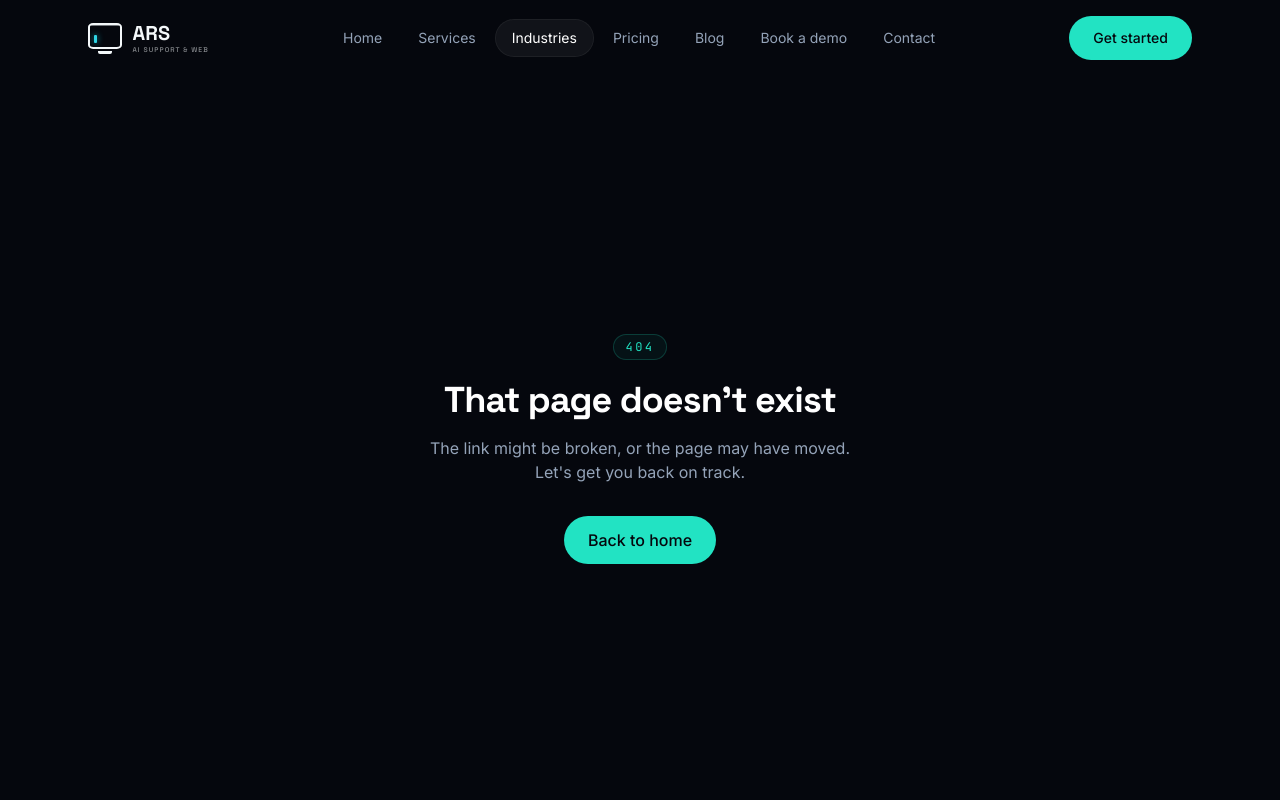
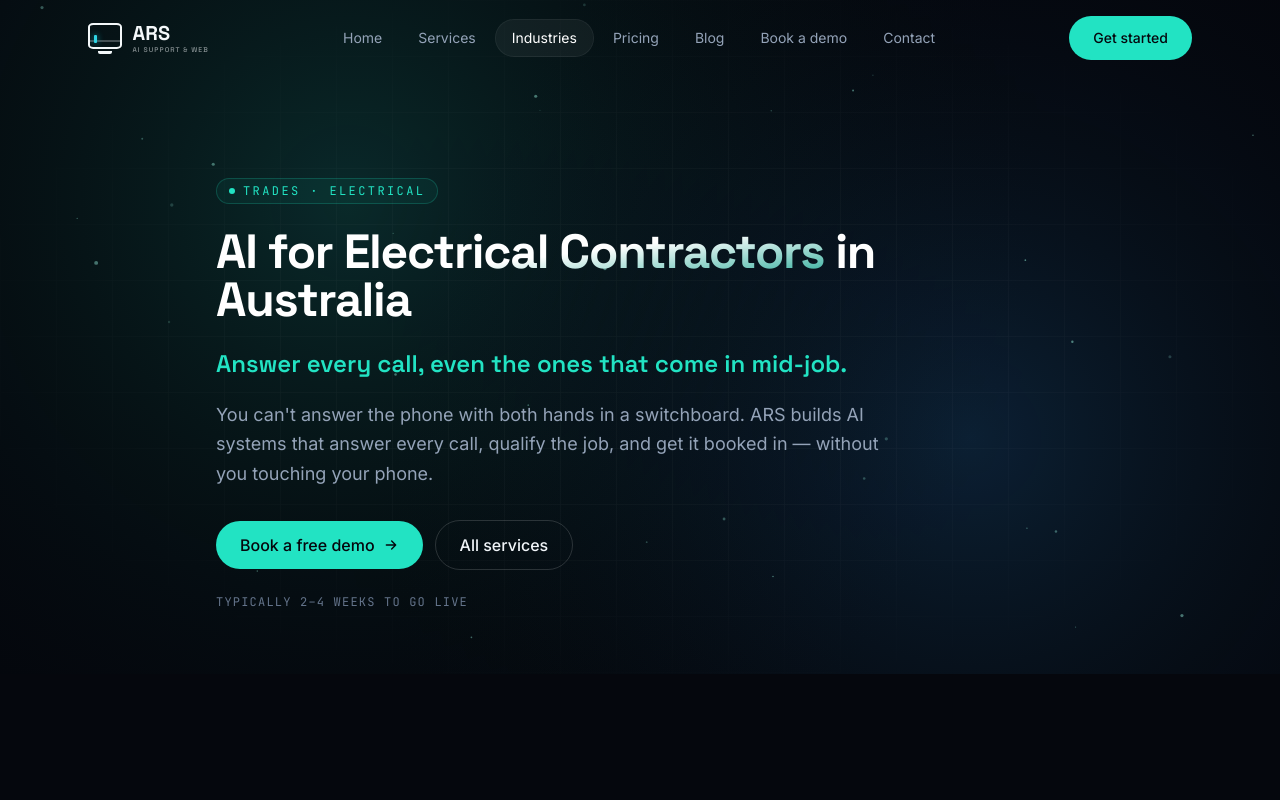
Before and after one commit to Alirezaa02/ARS-website, a React (Vite) app: page /industries/electrical in a window 1280 px wide. Shown: the top 800 px of the page. Built offline with nearby package versions, Linux system fonts and the light colour scheme.

Commit message:
Added electrilcal page

```diff
--- a/src/App.jsx
+++ b/src/App.jsx
@@ -16,6 +16,7 @@ import Blog from "./pages/Blog";
 import AiAnsweringServiceCostAustralia from "./pages/blog/AiAnsweringServiceCostAustralia";
 import Industries from "./pages/Industries";
 import Construction from "./pages/industries/Construction";
+import Electrical from "./pages/industries/Electrical";
 
 function ScrollToTop() {
   const { pathname } = useLocation();
@@ -72,6 +73,7 @@ export default function App() {
           />
           <Route path="/industries" element={<Page><Industries /></Page>} />
           <Route path="/industries/construction" element={<Page><Construction /></Page>} />
+          <Route path="/industries/electrical" element={<Page><Electrical /></Page>} />
           <Route path="/privacy" element={<Page><Privacy /></Page>} />
           <Route path="/terms" element={<Page><Terms /></Page>} />
           <Route path="*" element={<Page><NotFound /></Page>} />
--- a/src/components/industries/icons.jsx
+++ b/src/components/industries/icons.jsx
@@ -42,3 +42,9 @@ export const IconEdit = (
 export const IconUsers = (
   <svg {...common}><circle cx="9" cy="8" r="3" /><path d="M2 20a7 7 0 0 1 14 0" /><path d="M16 4.5a3 3 0 0 1 0 6" /><path d="M21 20a6.5 6.5 0 0 0-4.5-6.2" /></svg>
 );
+export const IconPhone = (
+  <svg {...common}><path d="M6.6 10.8c1.4 2.8 3.8 5.1 6.6 6.6l2.2-2.2c.3-.3.7-.4 1-.2 1.1.4 2.3.6 3.6.6.6 0 1 .4 1 1V20c0 .6-.4 1-1 1C10.6 21 3 13.4 3 4c0-.6.4-1 1-1h3.5c.6 0 1 .4 1 1 0 1.2.2 2.5.6 3.6.1.4 0 .8-.2 1L6.6 10.8z" /></svg>
+);
+export const IconStar = (
+  <svg {...common}><path d="m12 3 2.7 5.9 6.3.7-4.7 4.4 1.3 6.3L12 17.3 6.4 20.3l1.3-6.3-4.7-4.4 6.3-.7Z" /></svg>
+);
--- a/src/data/industries.js
+++ b/src/data/industries.js
@@ -10,6 +10,10 @@ import {
   IconAlert,
   IconEdit,
   IconUsers,
+  IconPhone,
+  IconStar,
+  IconClock,
+  IconCalendar,
 } from "../components/industries/icons";
 
 export const howItWorks = [
@@ -127,6 +131,112 @@ export const industries = [
       ],
     },
   },
+  {
+    slug: "electrical",
+    category: "Trades",
+    name: "Electrical",
+    headline: "AI for Electrical Contractors in Australia",
+    headlineAccent: "Electrical Contractors",
+    subheadline: "Answer every call, even the ones that come in mid-job.",
+    intro:
+      "You can't answer the phone with both hands in a switchboard. ARS builds AI systems that answer every call, qualify the job, and get it booked in — without you touching your phone.",
+    typicalTimeline: "Typically 2–4 weeks to go live",
+    challenges: [
+      {
+        title: "A missed call is a missed callout",
+        body: "Half the jobs that call an electrician are urgent. If you don't pick up, they just call the next one on the list.",
+      },
+      {
+        title: "The same questions, over and over",
+        body: "\"Do I need a licensed sparky for this?\" — you've answered it a hundred times, and it's still eating your day.",
+      },
+      {
+        title: "Solar and EV enquiries go cold fast",
+        body: "High-value jobs, but slow to quote loses them. Whoever qualifies the lead first usually gets the install.",
+      },
+    ],
+    workflows: [
+      {
+        tag: "Call answering",
+        title: "24/7 AI call answering",
+        description:
+          "Every call gets answered, even mid-job. AI captures job type, location, and urgency, then books it in or flags your team.",
+        steps: [
+          { label: "Call comes in", icon: IconPhone },
+          { label: "AI answers", icon: IconMessage },
+          { label: "Job captured", icon: IconDocument },
+          { label: "Booked in", icon: IconCalendar },
+        ],
+      },
+      {
+        tag: "Compliance FAQ",
+        title: "Compliance & safety chatbot",
+        description:
+          "Handles the \"do I need a licensed electrician for this\" questions on its own, and turns the real leads into booked site visits.",
+        steps: [
+          { label: "Question asked", icon: IconMessage },
+          { label: "AI answers", icon: IconCheck },
+          { label: "Qualified as lead", icon: IconDocument },
+          { label: "Visit booked", icon: IconCalendar },
+        ],
+      },
+      {
+        tag: "Solar & EV",
+        title: "Solar & EV charger enquiry bot",
+        description:
+          "Asks the right questions upfront — roof type, budget, target size — and books a site assessment straight into your calendar.",
+        steps: [
+          { label: "Enquiry in", icon: IconMessage },
+          { label: "AI qualifies", icon: IconDocument },
+          { label: "Assessment booked", icon: IconCalendar },
+          { label: "You're briefed", icon: IconPerson },
+        ],
+      },
+      {
+        tag: "Quote follow-up",
+        title: "Automated quote follow-up",
+        description:
+          "Quote sent, then a follow-up sequence runs on its own until the customer accepts — nobody forgotten because you got busy.",
+        steps: [
+          { label: "Quote sent", icon: IconMail },
+          { label: "SMS reminder", icon: IconBell },
+          { label: "Follow-up sent", icon: IconSend },
+          { label: "Accepted", icon: IconCheck },
+        ],
+      },
+      {
+        tag: "Inspections",
+        title: "Inspection & testing reminders",
+        description:
+          "Switchboard checks and safety inspections fall due automatically, and the customer books their own slot without you tracking a spreadsheet.",
+        steps: [
+          { label: "Due date hits", icon: IconClock },
+          { label: "Reminder sent", icon: IconBell },
+          { label: "Customer books", icon: IconCalendar },
+          { label: "Job created", icon: IconCheck },
+        ],
+      },
+      {
+        tag: "Reviews & referrals",
+        title: "After-job review & referral requests",
+        description:
+          "Job marked complete, and the customer gets asked for a review and a referral automatically — two things you'd usually forget to chase.",
+        steps: [
+          { label: "Job complete", icon: IconCheck },
+          { label: "Review asked", icon: IconMessage },
+          { label: "Review posted", icon: IconStar },
+          { label: "Referral captured", icon: IconUsers },
+        ],
+      },
+    ],
+    toolsExamples: ["Xero", "MYOB", "Outlook Calendar", "Google Calendar", "Gmail"],
+    whyNow: {
+      paragraphs: [
+        "Electrical is an emergency-adjacent trade — a lot of enquiries are urgent, and urgent customers don't wait around. Whoever answers first usually gets the job.",
+        "Compliance questions, quote chasing, review requests — none of it needs your licence, just someone consistent to handle it. That's exactly what this replaces.",
+      ],
+    },
+  },
 ];
 
 export function getIndustry(slug) {
--- /dev/null
+++ b/src/pages/industries/Electrical.jsx
@@ -0,0 +1,6 @@
+import IndustryPageTemplate from "../../components/industries/IndustryPageTemplate";
+import { getIndustry } from "../../data/industries";
+
+export default function Electrical() {
+  return <IndustryPageTemplate industry={getIndustry("electrical")} />;
+}
```
Also changed, not shown: 1 other file (tests, documents, lock files or other folders).
